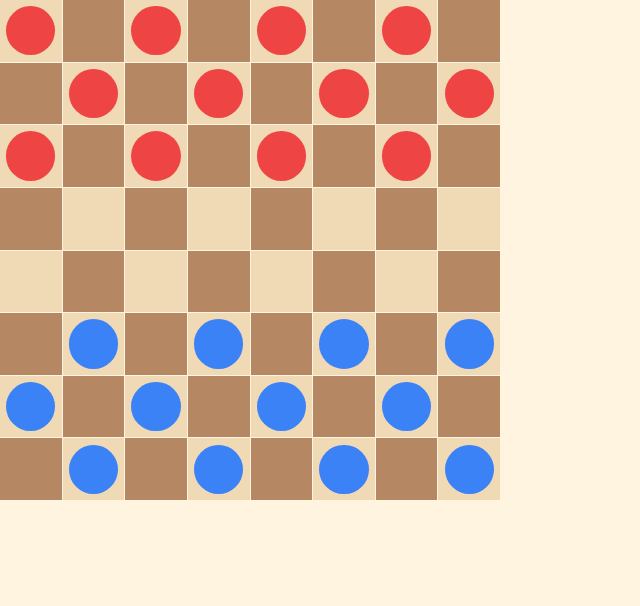
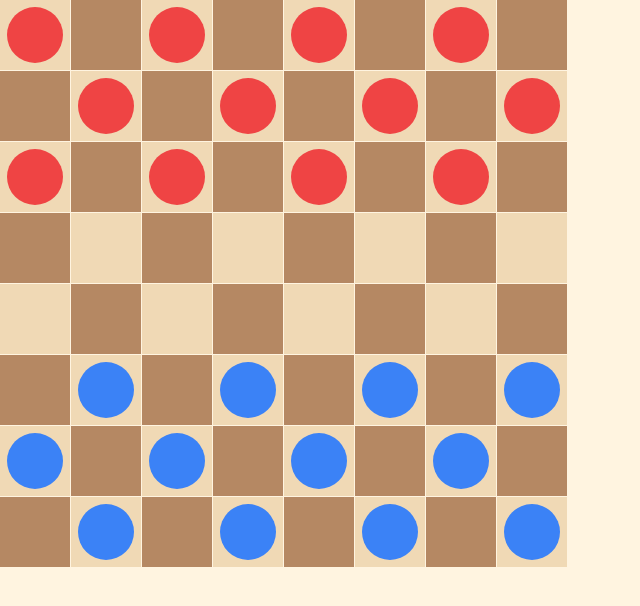
Before and after one commit to Keeeyaan/damath, a React (Vite) app: page /play in a window 1280 px wide. Shown: the top 606 px of the page, without its empty margins (0-640 px from the left). Built offline with nearby package versions, Linux system fonts and the light colour scheme.

Commit message:
resize square height and width

```diff
--- a/src/components/Square.jsx
+++ b/src/components/Square.jsx
@@ -5,7 +5,7 @@ const Square = ({ isBlack, children, onClick }) => {
     <div
       className={`${
         isBlack ? "bg-[#b58863]" : " bg-[#f0d9b5]"
-      } relative w-full h-0 pb-[100%]`}
+      } relative w-[70px] h-[70px]`}
       onClick={onClick}
     >
       {children}
```
